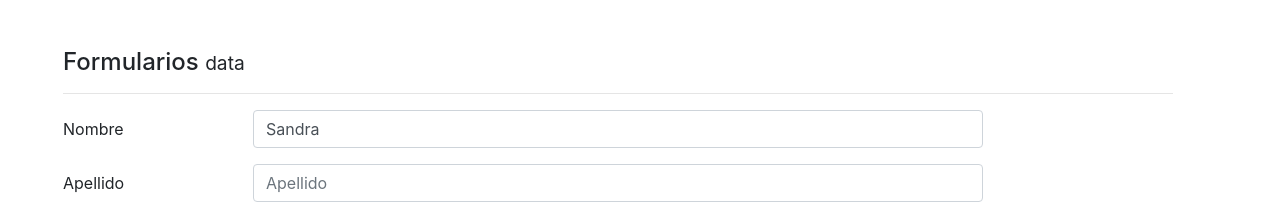
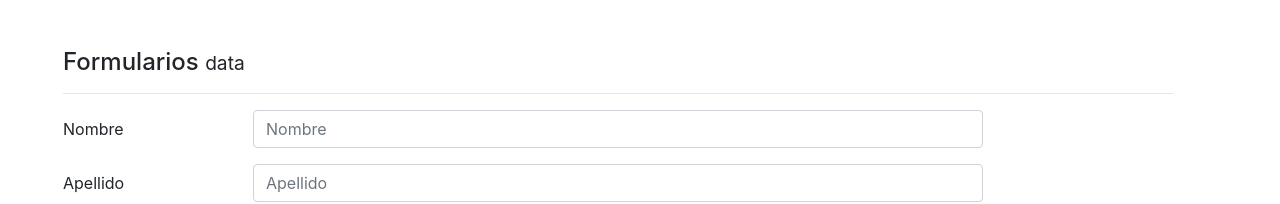
Before and after one commit to sandraLlanos/formularios_Angular, an Angular app: page / in a window 1280 px wide. Shown: the top 204 px of the page. Built offline with nearby package versions, Linux system fonts and the light colour scheme.

Commit message:
validators in html

```diff
--- a/src/app/components/data/data.component.html
+++ b/src/app/components/data/data.component.html
@@ -8,10 +8,21 @@
       <label class="col-2 col-form-label">Nombre</label>
       <div class="col-8">
 
-        <input class="form-control"
+        <input [ngClass]="{'is-invalid': !forma.get('nombre').valid && forma.controls['nombre'].touched}"
+               class="form-control"
                type="text"
                placeholder="Nombre"
                formControlName="nombre">
+
+              <div *ngIf="forma.controls['nombre'].errors?.required"
+                   class="invalid-feedback">
+                Este campo es requerido
+              </div>
+              <div *ngIf="forma.controls['nombre'].errors?.minlength"
+                   class="invalid-feedback">
+                minimo 3 caracteres
+              </div>
+
       </div>
     </div>
 
@@ -19,10 +30,16 @@
       <label class="col-2 col-form-label">Apellido</label>
       <div class="col-8">
 
-        <input class="form-control"
+        <input [ngClass]="{'is-invalid': !forma.get('apellido').valid && forma.controls['apellido'].touched}"
+               class="form-control"
                type="text"
                placeholder="Apellido"
                formControlName="apellido">
+
+               <div *ngIf="forma.controls['apellido'].errors?.required"
+                   class="invalid-feedback">
+                Este campo es requerido
+              </div>
       </div>
     </div>
 
@@ -32,10 +49,20 @@
     <label class="col-2 col-form-label">Correo</label>
     <div class="col-8">
 
-      <input class="form-control"
+      <input [ngClass]="{'is-invalid': !forma.get('correo').valid && forma.controls['correo'].touched}"
+             class="form-control"
              type="email"
              placeholder="Correo electrónico"
              formControlName="correo">
+
+             <div *ngIf="forma.controls['correo'].errors?.required"
+                class="invalid-feedback">
+              Este campo es requerido
+            </div>
+            <div *ngIf="forma.controls['correo'].errors?.pattern"
+                class="invalid-feedback">
+              no es un formato de correo valido
+            </div>
     </div>
   </div>
 
--- a/src/app/components/data/data.component.ts
+++ b/src/app/components/data/data.component.ts
@@ -14,7 +14,10 @@ export class DataComponent {
   constructor() {
 
     this.forma = new FormGroup({
-      'nombre': new FormControl('Sandra', Validators.required ),
+      'nombre': new FormControl('', [
+                                            Validators.required,
+                                            Validators.minLength(3)
+                                          ]),
       'apellido': new FormControl('',     Validators.required ),
       'correo': new FormControl('',       [
                                             Validators.required,
```
